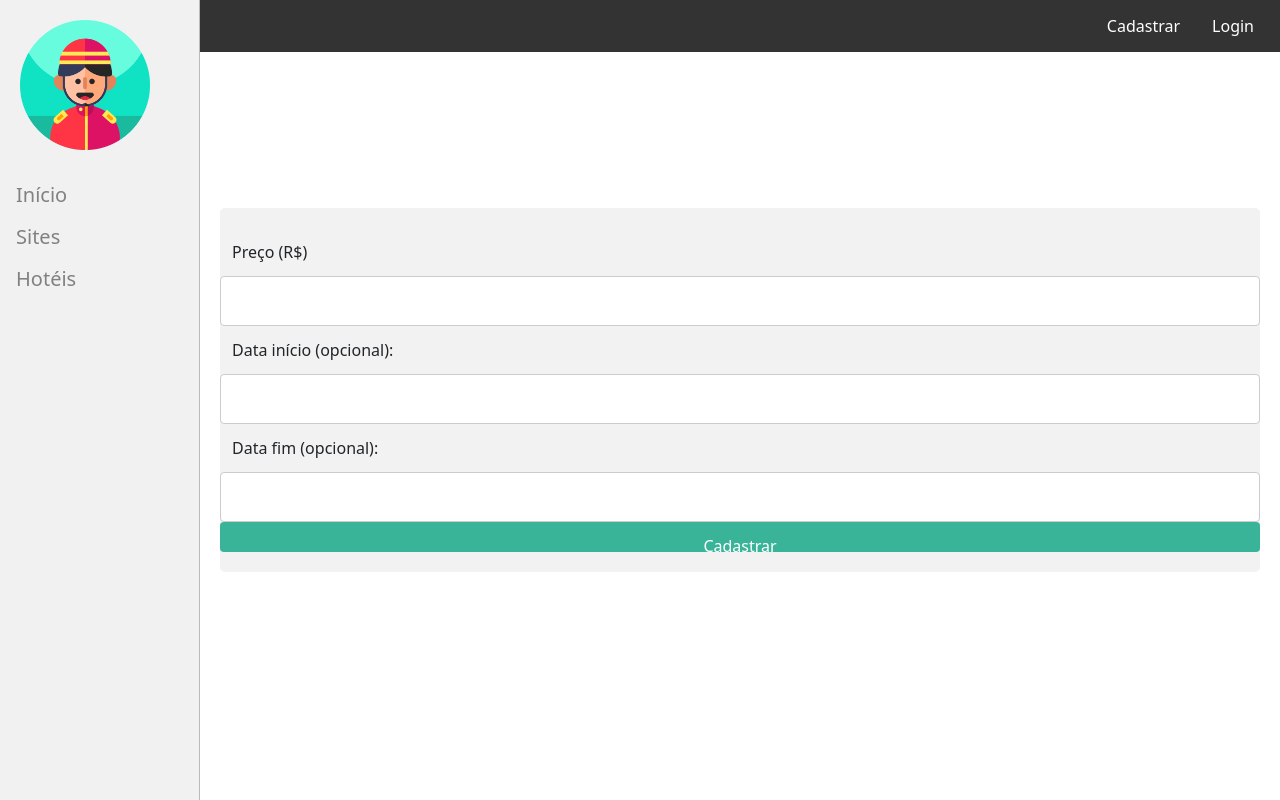
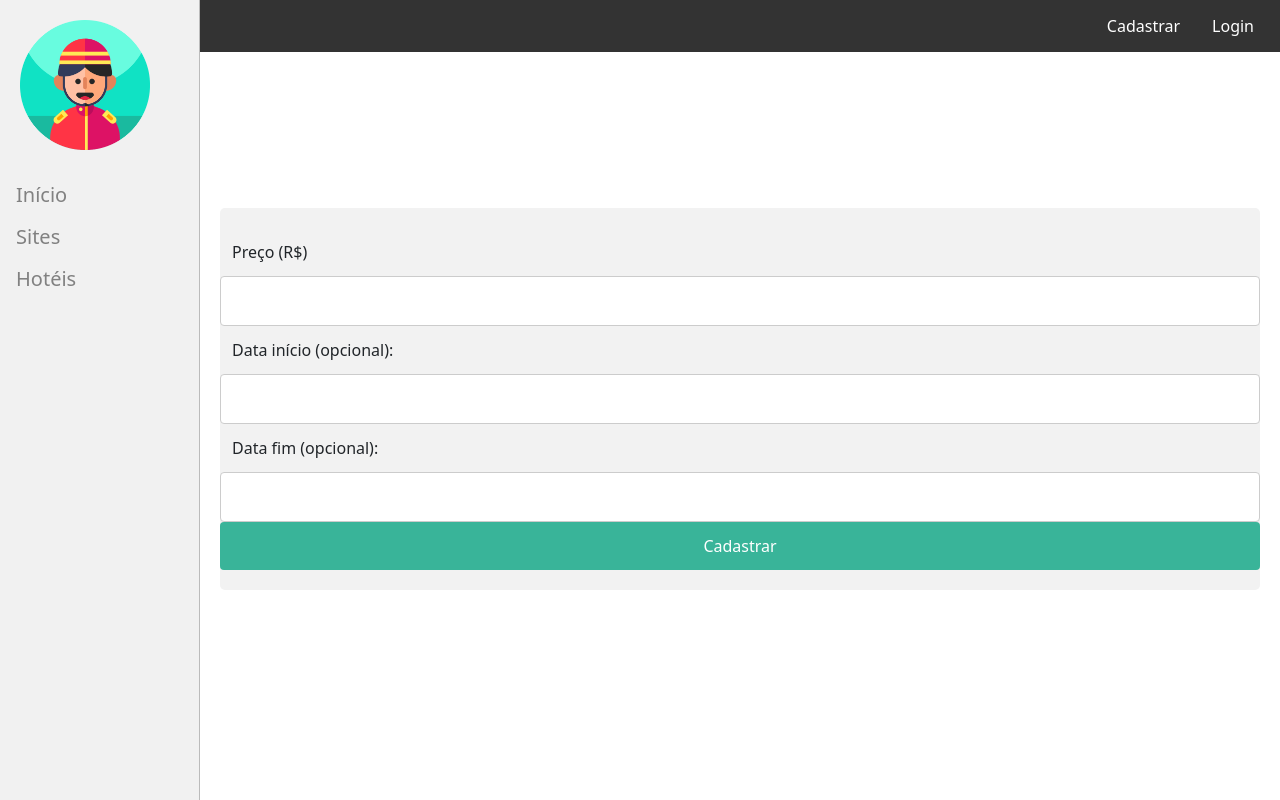
Before and after one commit to joaovicmendes/dsw2-trabalho, a Flask app: page /cadastrar/promocao in a window 1280 px wide. Run offline with Flask 2, Linux system fonts and the light colour scheme; data that the repository does not hold is empty; some libraries are stand-ins or nearby versions.

Commit message:
MEU DEUS O BOTAO

```diff
--- a/site/flaskblog/static/styles/main.css
+++ b/site/flaskblog/static/styles/main.css
@@ -199,7 +199,3 @@ adicionar outras coisas nela ela já se adapta bem
 .filter_field{
     width: max-content;
 }
-
-button{
-height: 30px;
-}
--- a/site/flaskblog/templates/home.html
+++ b/site/flaskblog/templates/home.html
@@ -15,7 +15,7 @@
     <input id="endDate" name="endDate" />
 </div>
 
-    <button type="button" onClick="searchPromocao()" id="login-submit-button">Procurar</button>
+    <button type="button" class="btn btn-secondary" onClick="searchPromocao()" id="login-submit-button">Procurar</button>
 
 </div>
 <!-- {# Verifica se as variaveis necessárias para criar uma tabela existem e se existir inclui o template de tabela#}
```
